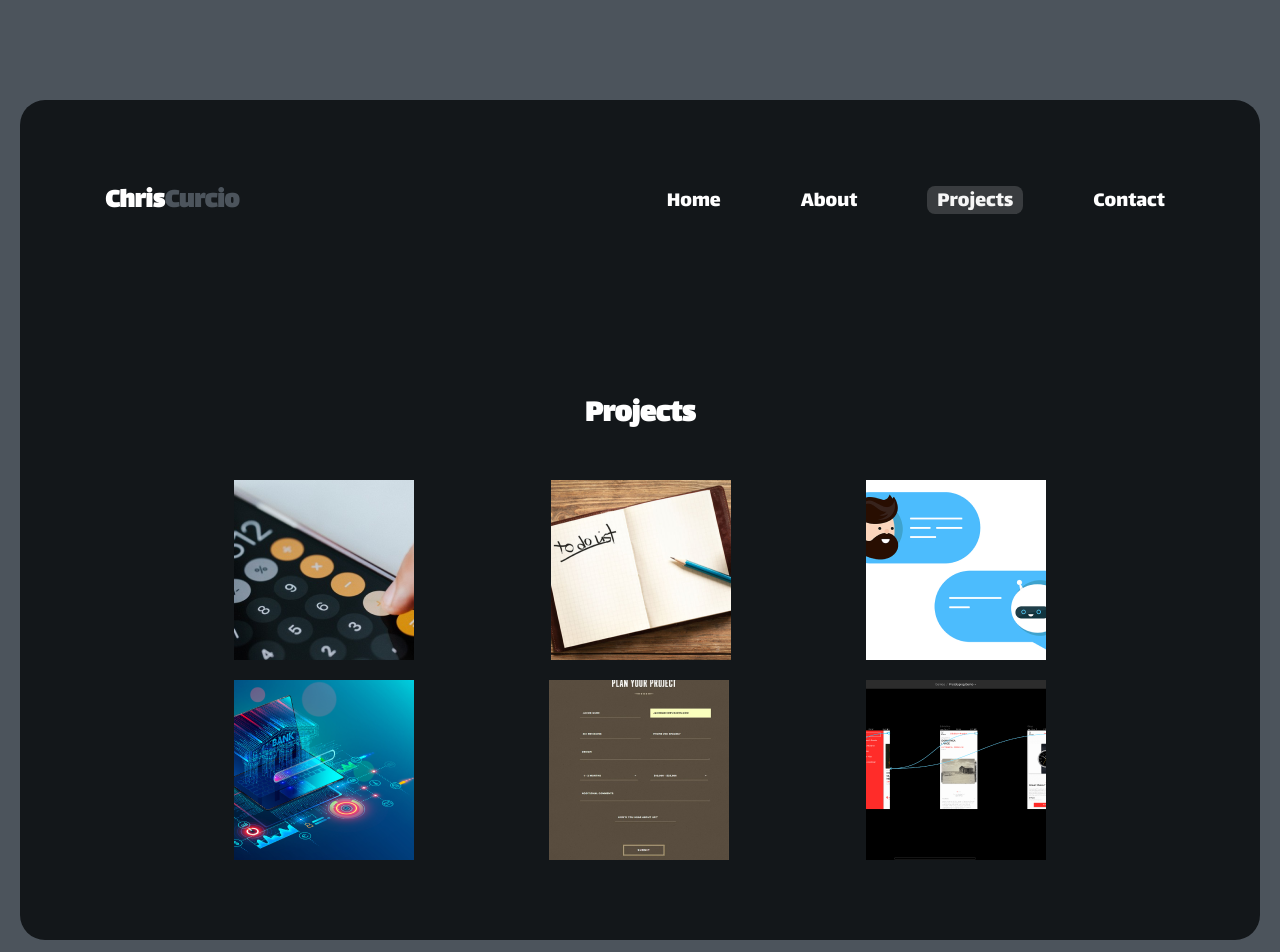
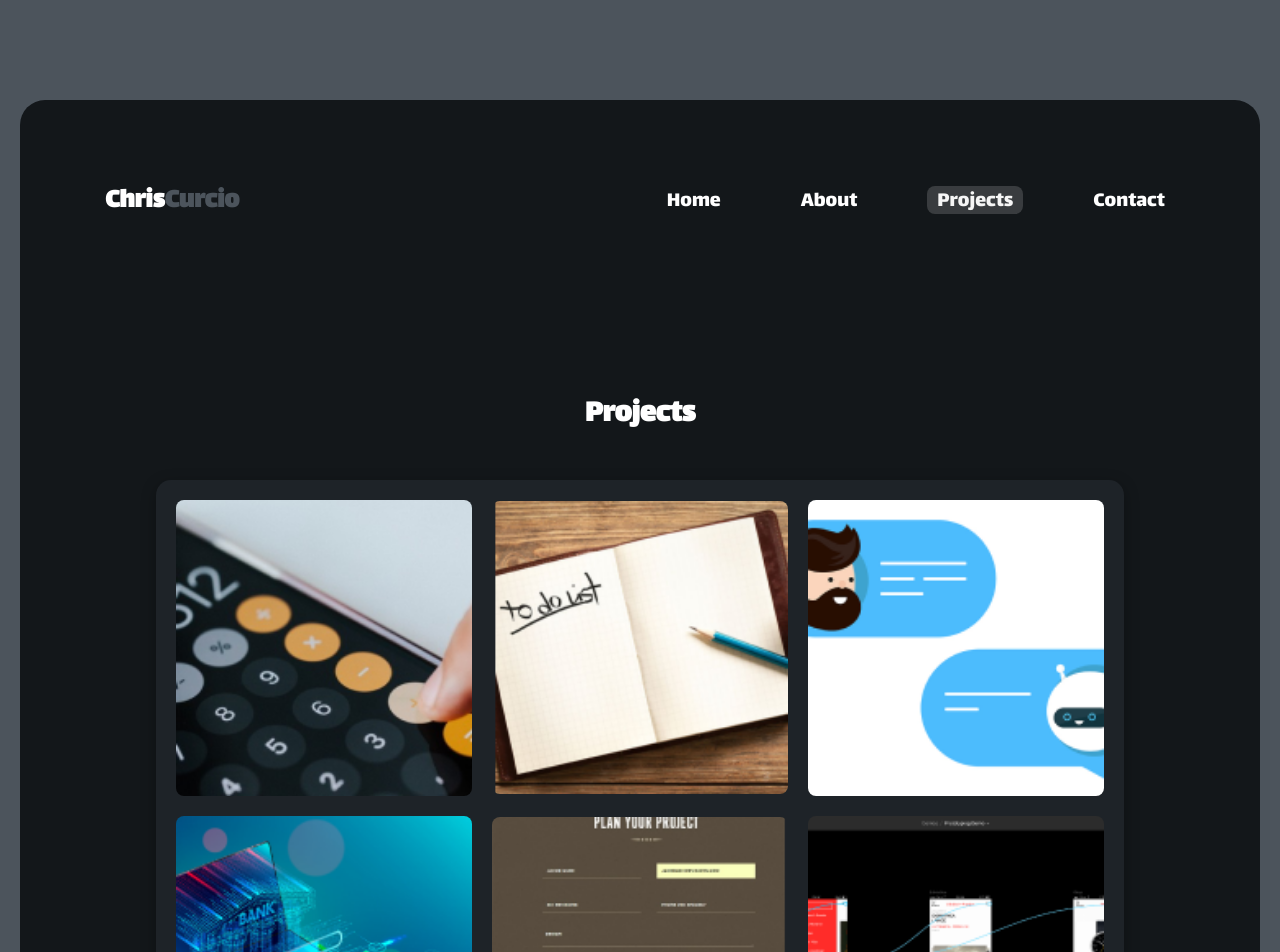
Before and after one commit to Curcio09/Portfolio, a React (Create React App) app: page /projects in a window 1280 px wide. Shown: the top 952 px of the page. Built offline with nearby package versions, Linux system fonts and the light colour scheme.

Commit message:
Projects Component

```diff
--- a/src/Home.css
+++ b/src/Home.css
@@ -1,5 +1,3 @@
-/* Home.css - Styles for the Home component */
-
 /* Home grid container */
 .homeGrid {
   display: grid;
@@ -34,8 +32,9 @@
   font-size: 26px;
 }
 
-/* Styling for the button in the top-left grid cell */
-.oneOne button {
+/* Common styling for buttons */
+.oneOne button,
+.twoTwo button {
   margin-top: 10px;
   background-color: #000;
   color: #F6D26D;
@@ -48,6 +47,20 @@
   display: flex;
   align-items: center;
   justify-content: center;
+  transition: transform 0.3s ease, box-shadow 0.3s ease;
+}
+
+/* Hover and active state styling for buttons */
+.oneOne button:hover,
+.twoTwo button:hover {
+  transform: scale(1.1);
+  box-shadow: 0px 4px 15px rgba(0, 0, 0, 0.2);
+}
+
+.oneOne button:active,
+.twoTwo button:active {
+  transform: scale(0.95);
+  box-shadow: 0px 2px 10px rgba(0, 0, 0, 0.3);
 }
 
 /* Styling for the image and ellipse in the top-right grid cell */
@@ -121,18 +134,14 @@
   padding: 0;
 }
 
-/* Styling for the button in the bottom-right grid cell */
-.twoTwo button {
-  margin-top: 10px;
-  background-color: #000;
-  color: #F6D26D;
-  font-family: 'Lalezar', sans-serif;
-  font-size: 22px;
-  padding: 4px 24px;
-  border: 2px solid #F6D26D;
-  border-radius: 8px;
-  cursor: pointer;
-  display: flex;
-  align-items: center;
-  justify-content: center;
+/* Link Styling - similar to button hover effects */
+.twoTwo a,
+.oneOne a {
+  color: #FFFFFF;
+  text-decoration: none;
 }
+
+.twoTwo a:hover,
+.oneOne a:hover {
+  text-decoration: none;
+}
--- a/src/Navbar.css
+++ b/src/Navbar.css
@@ -24,6 +24,11 @@
   padding: 60px 65px;
   padding-bottom: 100px;
   position: relative; /* Allows for absolute positioning within */
+}
+
+a {
+  color: #FFFFFF;
+  text-decoration: none;
 }
 
 /* Navbar Links - Desktop View */
--- a/src/NavbarMobile.css
+++ b/src/NavbarMobile.css
@@ -5,12 +5,12 @@
     display: none;
     flex-direction: column;
     background-color: #13171A;
-      width: 100%;
+    width: 100vw; /* Ensures the dropdown covers the full viewport width */
     max-height: 70vh; /* Limit the height of the dropdown to 70% of the viewport */
     overflow-y: auto; /* Add vertical scroll if the content exceeds the max height */
     position: absolute;
     top: 100px; /* Adjusted position of the dropdown menu */
-      right: 0;
+    left: 0; /* Start from the left edge */
     padding: 20px;
     border-radius: 0 0 15px 15px;
     box-sizing: border-box; /* Ensure padding is included within the width and height */
--- a/src/Projects.css
+++ b/src/Projects.css
@@ -16,15 +16,19 @@
     text-align: center;
 }
 
-  /* Projects grid layout */
+/* Single large container for the grid */
 .projects-grid {
     display: grid;
-    grid-template-columns: repeat(3, 1fr);
+    grid-template-columns: repeat(3, 1fr); /* 3 columns layout */
     gap: 20px;
     width: 80%;
+    background-color: #1E2328; /* Background for the whole grid */
+    padding: 20px;
+    border-radius: 15px; /* Slight rounding for the overall box */
+    box-shadow: 0px 4px 15px rgba(0, 0, 0, 0.3); /* Subtle shadow for the grid box */
 }
 
-  /* Styling for individual project items */
+/* Styling for individual project items without individual containers */
 .project-item {
     display: flex;
     justify-content: center;
@@ -32,9 +36,10 @@
     transition: transform 0.3s ease, box-shadow 0.3s ease;
 }
 
+/* Hover and active states for project items */
 .project-item:hover {
     transform: scale(1.05);
-    box-shadow: 0px 4px 15px rgba(0, 0, 0, 0.2);
+    box-shadow: 0px 4px 15px rgba(0, 0, 0, 0.3);
 }
 
 .project-item:active {
@@ -43,7 +48,7 @@
 }
 
 /* Styling for project images */
-  .project-image {
+.project-item img {
     width: 100%;
     height: auto;
     object-fit: cover;
--- a/src/index.css
+++ b/src/index.css
@@ -21,17 +21,6 @@ code {
   border-radius: 4px;
 }
 
-/* Global link styles */
-a {
-  color: #FFFFFF;
-  text-decoration: none;
-}
-
-a:hover {
-  text-decoration: underline;
-}
-
-
 /* Container for the main content */
 .main-container {
   padding: 20px;
```
Lines whose indentation alone changed are shown as unchanged.
